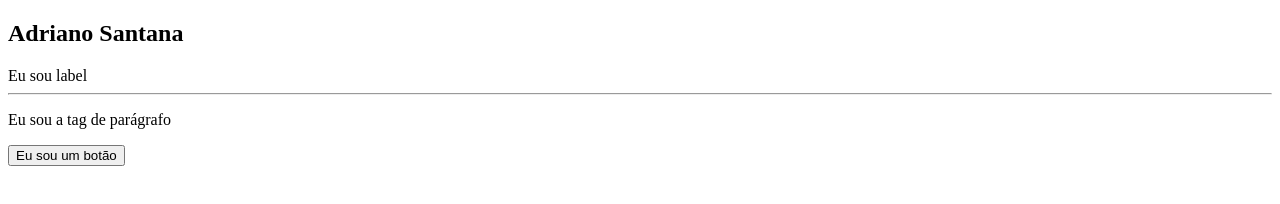
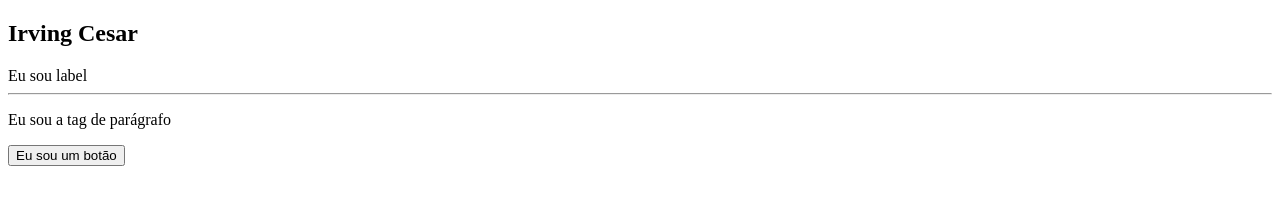
Before and after one commit to SimonMarce/programacao_web, a plain HTML site: page html/index.html in a window 1280 px wide. Drawn offline with Linux system fonts and the light colour scheme.

Commit message:
Update index.html

```diff
--- a/html/index.html
+++ b/html/index.html
@@ -6,7 +6,7 @@
 
 </head>
 <body>
-    <h2>Adriano Santana</h2>
+    <h2>Irving Cesar</h2>
     <label>Eu sou label</label>
     <hr>
     <p>Eu sou a tag de parágrafo</p>
```
